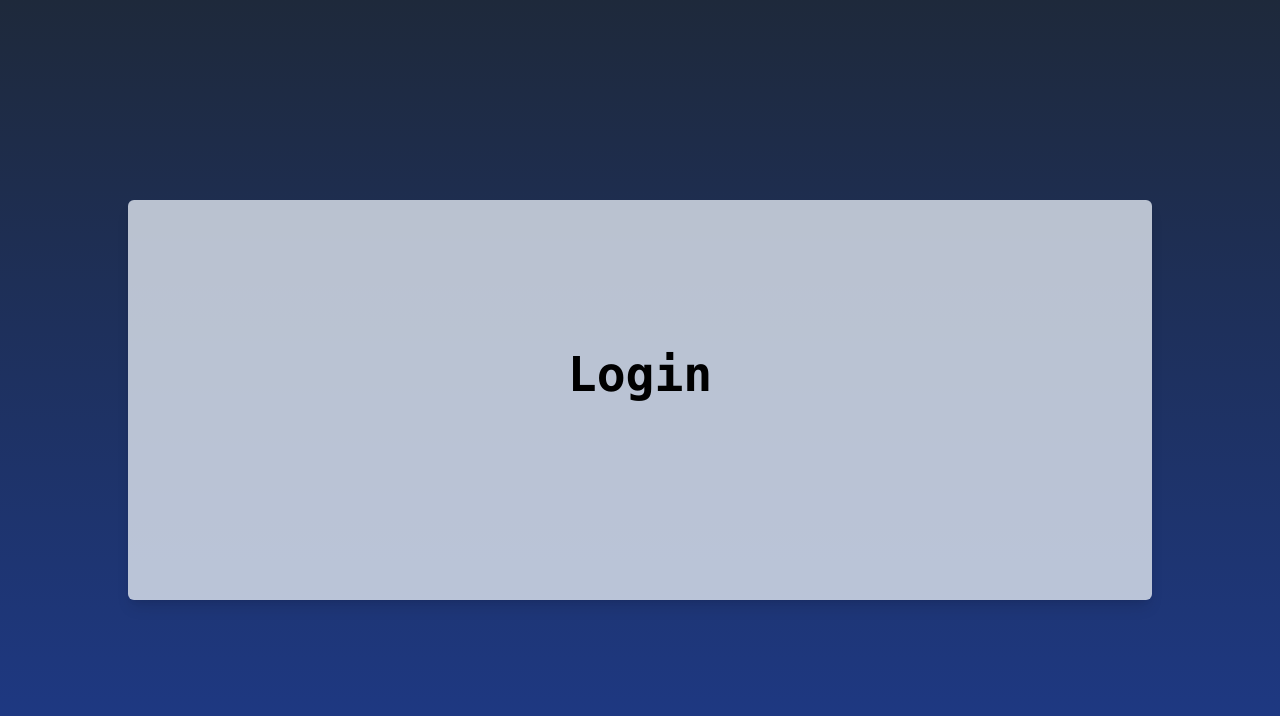
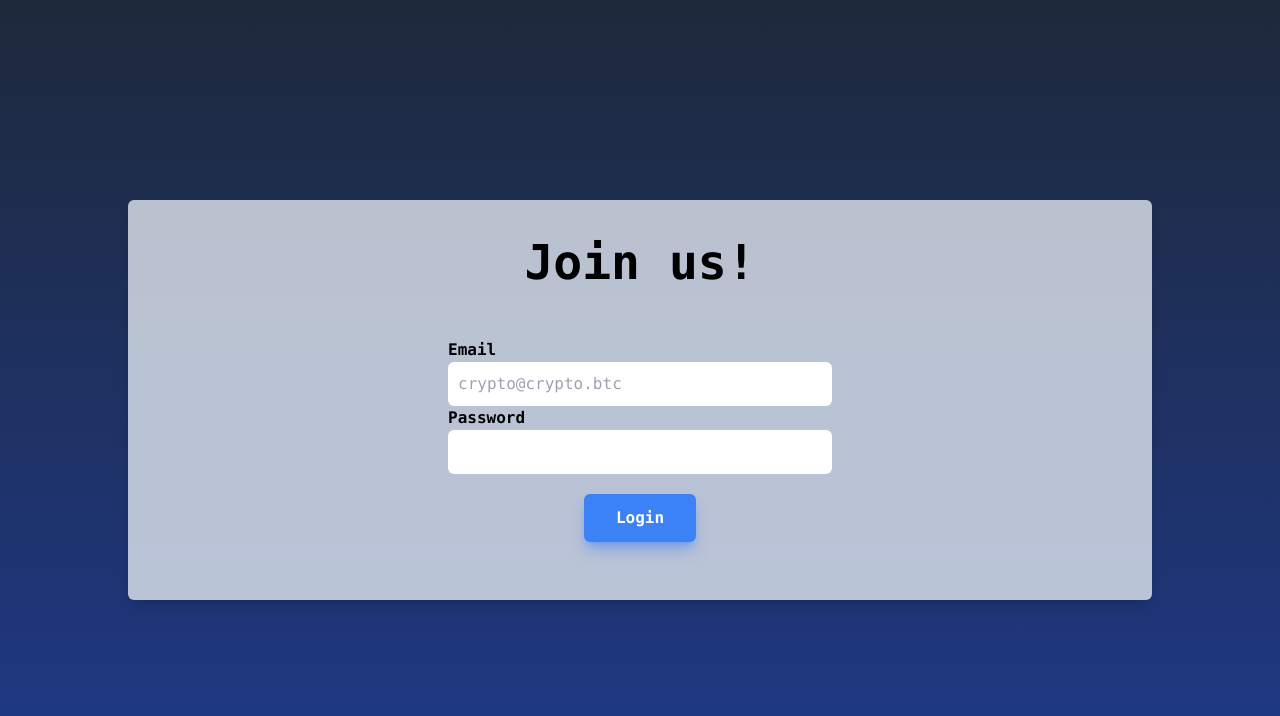
Before and after one commit to alemiranda1105/crypto-portfolio, a React (Create React App) app: page /register in a window 1280 px wide. Shown: the top 716 px of the page. Built offline with nearby package versions, Linux system fonts and the light colour scheme.

Commit message:
Added user registration

```diff
--- /dev/null
+++ b/src/components/SignUpForm.tsx
@@ -0,0 +1,66 @@
+import { useState } from "react";
+import sha256 from 'crypto-js/sha256';
+
+export const SignUpForm = () => {
+    const [emailError, setEmailError] = useState(false);
+    const [passError, setPassError] = useState(false);
+    const [email, setEmail] = useState("");
+    const [password, setPassword] = useState("");
+
+    const handleSubmit = (event: { preventDefault: () => void; }) => {
+        event.preventDefault();
+        const data = {
+            email: email,
+            password: sha256(password).toString()
+        }
+        fetch(`${process.env.REACT_APP_API_URL}/users/`,{
+            headers: {
+                'Content-Type': 'application/json'
+            },
+            method: 'POST',
+            body: JSON.stringify(data)
+        }).then(res => {
+            if(res.ok) {
+                return res.json();
+            } else {
+                setEmailError(true);
+                setPassError(true);
+            }
+        }).then(data => {
+            console.log(data);
+        });
+    }
+
+    const emailValidation = () => {
+        const regexp = new RegExp(/^[^\s@]+@[^\s@]+\.[^\s@]+$/);
+        setEmailError(!regexp.test(email));
+    }
+
+    const passwordValidation = () => {
+        setPassError(password.length < 5);
+    }
+
+    return(
+        <div className="basis-1/2 w-3/4 flex flex-col justify-center justify-items-center items-center">
+            <form onSubmit={handleSubmit} className="w-1/2" autoComplete="new-password">
+                <div className="flex flex-col">
+                    <label htmlFor="email" className="font-black">Email</label>
+                    <input autoComplete="new-password" type="email" id="email" value={email} onChange={(e) =>{ setEmail(e.target.value); emailValidation()}} placeholder="crypto@crypto.btc" className="p-2.5 rounded-md" required/>
+                    {emailError &&
+                        <p className="text-red-500 font-bold">Please, check your email</p>
+                    }
+                </div>
+                <div className="flex flex-col">
+                    <label htmlFor="password" className="font-black">Password</label>
+                    <input type="password" id="password" onChange={(e) => { setPassword(e.target.value); passwordValidation() }} className="p-2.5 rounded-md" required/>
+                    {passError &&
+                        <p className="text-red-500 font-bold">Please, check your password</p>
+                    }
+                </div>
+                <div className="basis-1/4 flex flex-col justify-center justify-items-center items-center">
+                    <button type="submit" className="ease-in duration-200 bg-blue-500 shadow-lg shadow-blue-500/50 hover:shadow-none text-white font-black rounded-md py-3 px-8 my-5 w-max lg:font-3xl">Login</button>
+                </div>
+            </form>
+        </div>
+    );
+}
--- a/src/pages/RegisterPage.tsx
+++ b/src/pages/RegisterPage.tsx
@@ -1,11 +1,13 @@
+import { SignUpForm } from "../components/SignUpForm";
 
 export const RegisterPage = () => {
     return(
         <div className="h-screen flex flex-col justify-center justify-items-center items-center bg-gradient-to-b from-slate-800 to-blue-900">
             <div className="h-1/2 w-4/5 flex flex-col justify-center justify-items-center items-center bg-slate-200/80 rounded-md shadow-lg">
                 <div className="basis-1/4">
-                    <h1 className="text-center lg:text-5xl sm:text-xl md:text-2xl font-bold">Login</h1>
+                    <h1 className="text-center lg:text-5xl sm:text-xl md:text-2xl font-bold">Join us!</h1>
                 </div>
+                <SignUpForm />
             </div>
         </div>
     );
```
